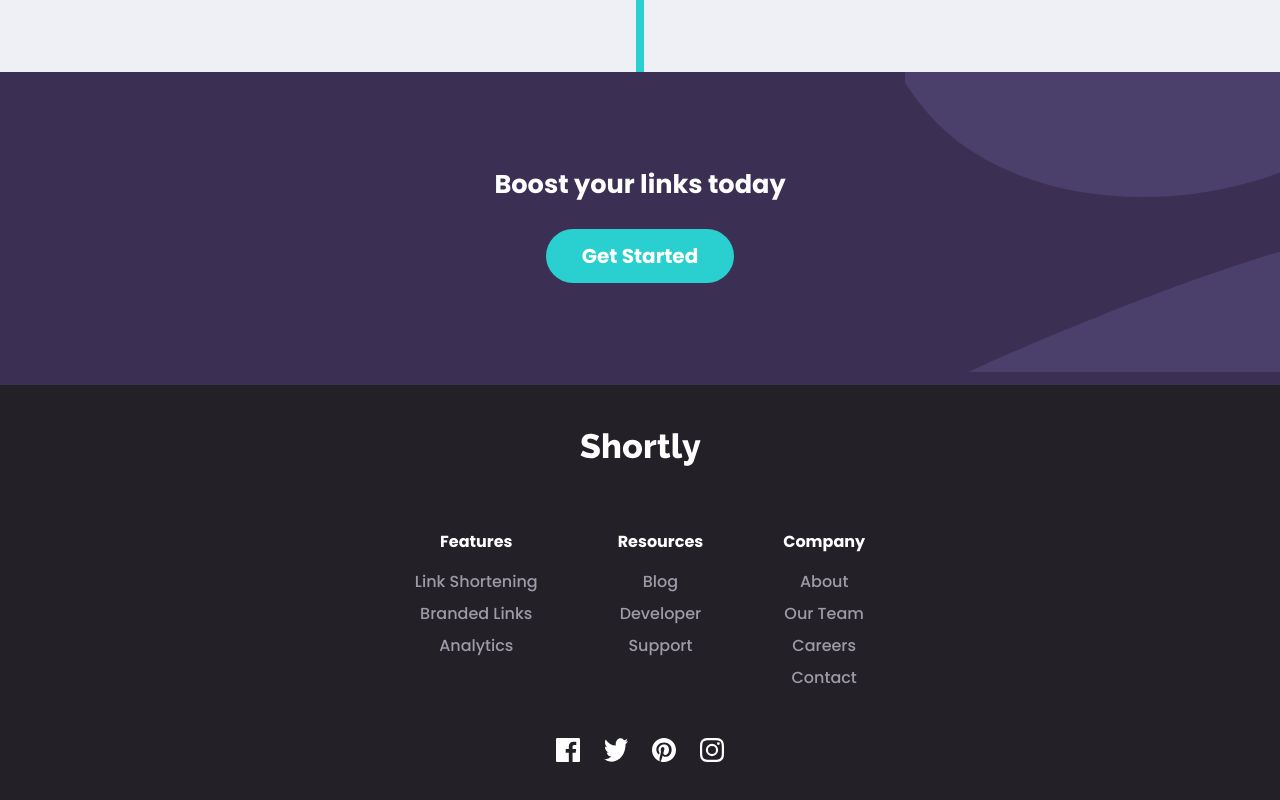
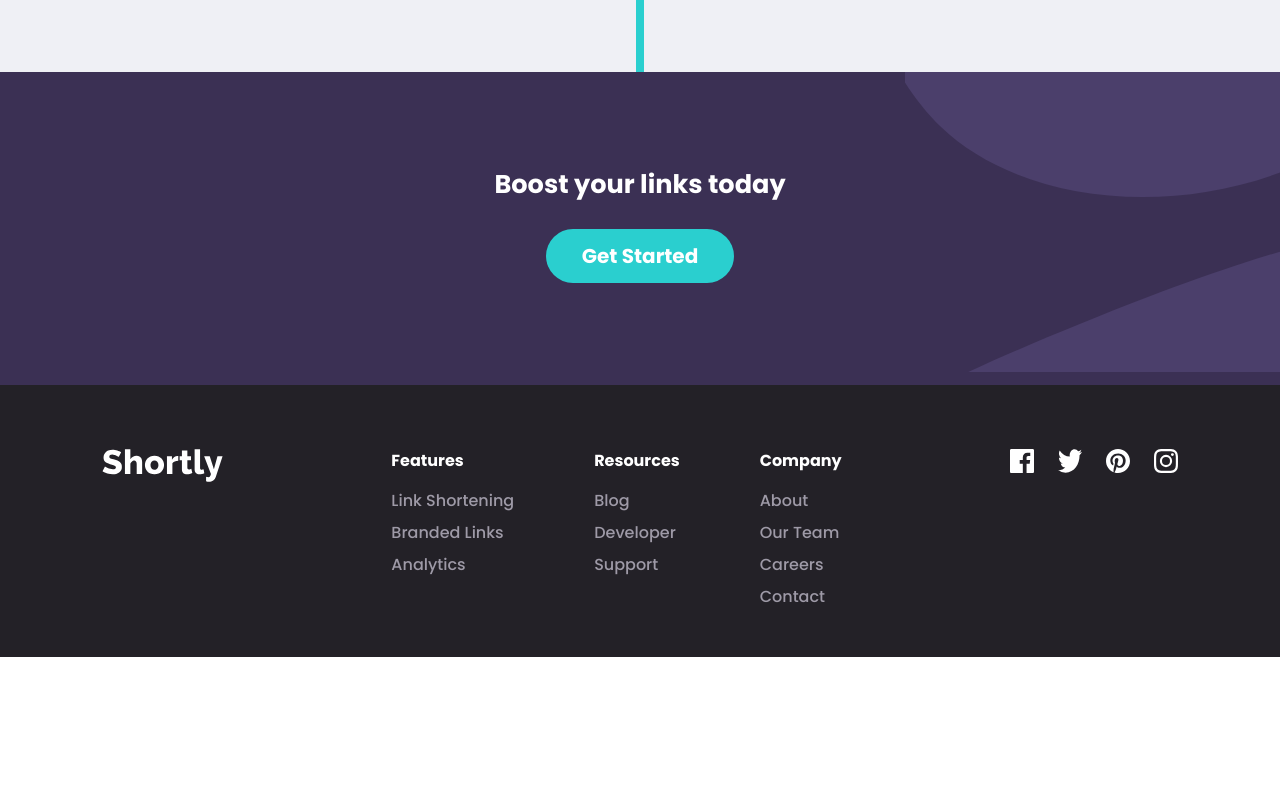
Before and after one commit to andwehehe/FMC-URL-Shortener, a React (Vite) app: page / in a window 1280 px wide. Shown: the part 2024-2824 px from the top of the page. After the commit the page ends 2681 px from the top, so only its background shows below. Built offline with nearby package versions, Linux system fonts and the light colour scheme.

Commit message:
fixed the footer

```diff
--- a/src/Layout/Footer/Footer.jsx
+++ b/src/Layout/Footer/Footer.jsx
@@ -58,7 +58,7 @@ function Footer() {
     return(
         <footer className={styles.footer}>
             {/* Logo */}
-            <img src={logo_white} alt="logo" />
+            <img className={styles.footer_logo} src={logo_white} alt="logo" />
 
             <div className={styles.footer_container_wrapper}>
                 {/* Footer Info */}
--- a/src/Layout/Footer/Footer.module.css
+++ b/src/Layout/Footer/Footer.module.css
@@ -42,3 +42,22 @@
         gap: 5rem;
     }
 }
+
+@media (min-width: 953px)  {
+    .footer {
+        text-align: start;
+        flex-direction: row;
+        justify-content: space-between;
+        padding-inline: clamp(2rem, 8vw, 10rem);
+    }
+
+    .footer_logo {
+        align-self: flex-start;
+        margin-block: 1rem;
+    }
+
+    .socials_container {
+        align-self: flex-start;
+        margin-block: 1rem;
+    }
+}
```
